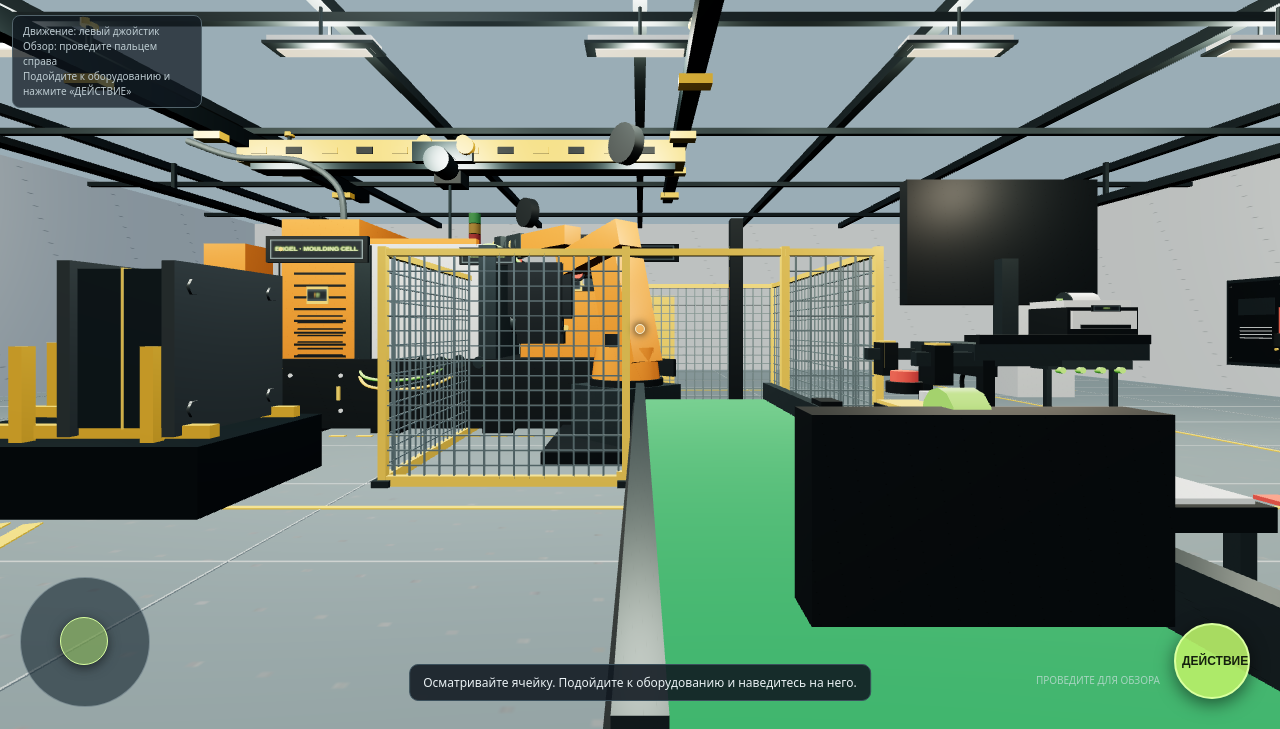
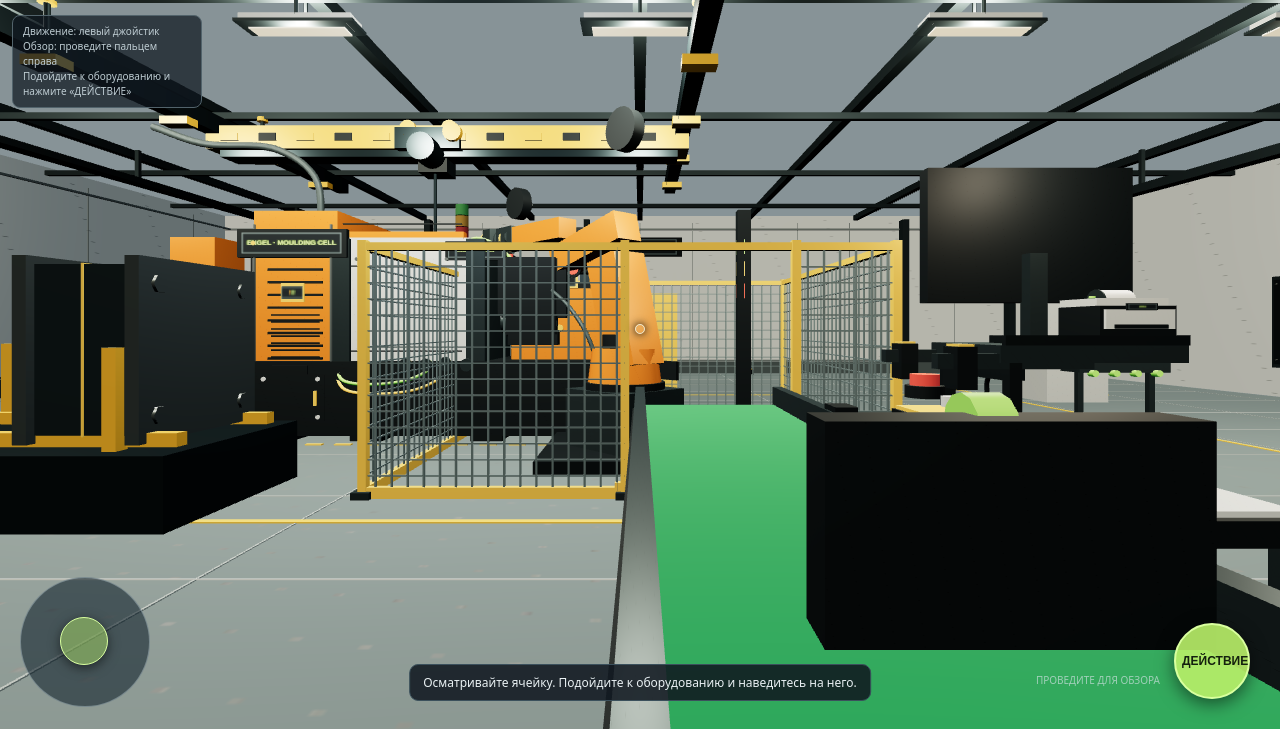
Before and after one commit to brodsk/magnat, a plain HTML site: page simulator/index.html in a window 1280 px wide. Shown: the part 71-800 px from the top of the page. Drawn offline with nearby package versions, Linux system fonts and the light colour scheme.

Commit message:
Upgrade industrial scene realism and lighting

```diff
--- a/simulator/index.html
+++ b/simulator/index.html
@@ -60,8 +60,8 @@ try {
 }
 
 const mount=document.querySelector('#scene');
-const scene=new THREE.Scene();scene.background=new THREE.Color(0x9aadb6);scene.fog=new THREE.Fog(0x9aadb6,18,58);
-const camera=new THREE.PerspectiveCamera(72,innerWidth/innerHeight,.1,100);camera.position.set(0,1.68,7);
+const scene=new THREE.Scene();scene.background=new THREE.Color(0x879397);scene.fog=new THREE.Fog(0x879397,28,72);
+const camera=new THREE.PerspectiveCamera(68,innerWidth/innerHeight,.1,100);camera.position.set(0,1.68,7);
 let renderer;
 try {
   renderer=new THREE.WebGLRenderer({antialias:true,powerPreference:'high-performance'});
@@ -70,9 +70,9 @@ try {
   panel.hidden=false;
   panel.textContent='WEBGL INITIALIZATION FAILED. '+error.message+'\\nTry enabling hardware acceleration / WebGL in the browser.';
   throw error;
-}renderer.setPixelRatio(Math.min(devicePixelRatio,1.5));renderer.setSize(innerWidth,innerHeight);renderer.shadowMap.enabled=true;renderer.shadowMap.type=THREE.PCFSoftShadowMap;renderer.shadowMap.autoUpdate=false;renderer.outputColorSpace=THREE.SRGBColorSpace;renderer.toneMapping=THREE.ACESFilmicToneMapping;renderer.toneMappingExposure=1.16;mount.appendChild(renderer.domElement);
-scene.add(new THREE.HemisphereLight(0xe8f4ff,0x35414a,2.0));
-const sun=new THREE.DirectionalLight(0xfff1d8,2.3);sun.position.set(-8,15,9);sun.castShadow=true;sun.shadow.mapSize.set(2048,2048);sun.shadow.bias=-0.00012;sun.shadow.normalBias=.025;sun.shadow.radius=3;sun.shadow.camera.left=-18;sun.shadow.camera.right=18;sun.shadow.camera.top=18;sun.shadow.camera.bottom=-18;scene.add(sun);
+}renderer.setPixelRatio(Math.min(devicePixelRatio,1.5));renderer.setSize(innerWidth,innerHeight);renderer.shadowMap.enabled=true;renderer.shadowMap.type=THREE.PCFSoftShadowMap;renderer.shadowMap.autoUpdate=false;renderer.outputColorSpace=THREE.SRGBColorSpace;renderer.toneMapping=THREE.ACESFilmicToneMapping;renderer.toneMappingExposure=1.04;mount.appendChild(renderer.domElement);
+scene.add(new THREE.HemisphereLight(0xe8f0ef,0x283238,1.45));
+const sun=new THREE.DirectionalLight(0xffedcf,2.65);sun.position.set(-8,15,9);sun.castShadow=true;sun.shadow.mapSize.set(2048,2048);sun.shadow.bias=-0.00012;sun.shadow.normalBias=.025;sun.shadow.radius=3;sun.shadow.camera.left=-18;sun.shadow.camera.right=18;sun.shadow.camera.top=18;sun.shadow.camera.bottom=-18;scene.add(sun);
 const floorCanvas=document.createElement('canvas');floorCanvas.width=floorCanvas.height=256;const floorCtx=floorCanvas.getContext('2d');floorCtx.fillStyle='#68777c';floorCtx.fillRect(0,0,256,256);let floorSeed=417;for(let i=0;i<5200;i++){floorSeed=(floorSeed*1664525+1013904223)>>>0;const x=floorSeed&255;floorSeed=(floorSeed*1664525+1013904223)>>>0;const y=floorSeed&255;const shade=90+(floorSeed%45);floorCtx.fillStyle='rgba('+shade+','+(shade+7)+','+(shade+10)+','+(0.08+(floorSeed%18)/100)+')';floorCtx.fillRect(x,y,1+(floorSeed%3),1+(floorSeed%2))}const floorTexture=new THREE.CanvasTexture(floorCanvas);floorTexture.wrapS=floorTexture.wrapT=THREE.RepeatWrapping;floorTexture.repeat.set(6,6);floorTexture.colorSpace=THREE.SRGBColorSpace;
 function makeIndustrialSurface(base,seed,brushed=false){const c=document.createElement('canvas');c.width=512;c.height=512;const x=c.getContext('2d');x.fillStyle=base;x.fillRect(0,0,512,512);let q=seed>>>0;for(let i=0;i<6800;i++){q=(q*1664525+1013904223)>>>0;const px=q&511;q=(q*1664525+1013904223)>>>0;const py=q&511;const a=.018+((q>>>8)%30)/1000;x.fillStyle='rgba(25,35,40,'+a+')';x.fillRect(px,py,1+(q%2),1)}if(brushed){for(let i=0;i<150;i++){q=(q*1664525+1013904223)>>>0;const y=q&511;const xx=(q>>>9)&511;x.strokeStyle='rgba(255,255,255,.10)';x.lineWidth=1;x.beginPath();x.moveTo(xx,y);x.lineTo(Math.min(511,xx+35+(q%100)),y);x.stroke()}}const t=new THREE.CanvasTexture(c);t.wrapS=t.wrapT=THREE.RepeatWrapping;t.colorSpace=THREE.SRGBColorSpace;t.anisotropy=Math.min(8,renderer.capabilities.getMaxAnisotropy());return t}
 const steelSurface=makeIndustrialSurface('#f3f5f5',103,true),paintSurface=makeIndustrialSurface('#fff8f0',219),darkSurface=makeIndustrialSurface('#f0f2f2',331),whiteSurface=makeIndustrialSurface('#ffffff',447),wallSurface=makeIndustrialSurface('#f8f9f8',559);
@@ -95,6 +95,24 @@ for(let z=-13;z<14;z+=2)box(scene,'floor joint',[-0,-.009,z],[30,.006,.012],floo
 // Striped keep-clear markings around the operator access side.
 for(let i=0;i<12;i++){const stripe=box(scene,'hazard floor stripe',[-8.1+i*.28,-.002,2.7],[.13,.012,1.0],floorYellow);stripe.rotation.y=.45;}
 box(scene,'back wall',[0,3,-15.8],[32,6,.3],mats.wall);box(scene,'left wall',[-16,3,0],[.3,6,32],mats.wall);box(scene,'right wall',[16,3,0],[.3,6,32],mats.wall);
+// Factory wall construction: insulated cladding panels, structural columns and a durable concrete kick plate.
+const wallSeamMat=new THREE.MeshStandardMaterial({color:0x849196,metalness:.42,roughness:.72});
+const wallBaseMat=new THREE.MeshStandardMaterial({color:0x59666b,metalness:.18,roughness:.88});
+box(scene,'back wall concrete plinth',[0,.22,-15.57],[31.6,.44,.18],wallBaseMat);
+for(let x=-14;x<=14;x+=2){
+ box(scene,'back wall cladding seam',[x,3,-15.625],[.018,5.45,.018],wallSeamMat);
+}
+for(const y of [.48,5.48])box(scene,'back wall horizontal cladding rail',[0,y,-15.62],[31.7,.055,.055],wallSeamMat);
+for(const x of [-14,-8,-2,4,10,14]){
+ box(scene,'back wall structural column',[x,2.9,-15.48],[.22,5.8,.42],mats.steel);
+ box(scene,'back column base plate',[x,.08,-15.35],[.48,.16,.52],mats.dark);
+ for(const dx of [-.15,.15])cyl(scene,'back column anchor bolt',[x+dx,.17,-15.18],.035,.035,.04,mats.yellow,'y',10);
+}
+for(const z of [-14,-10,-6,-2,2,6,10,14]){
+ box(scene,'left wall cladding seam',[-15.82,3,z],[.018,5.45,.018],wallSeamMat);
+}
+box(scene,'left wall concrete plinth',[-15.62,.22,0],[.18,.44,31.6],wallBaseMat);
+for(const y of [.48,5.48])box(scene,'left wall horizontal cladding rail',[-15.62,y,0],[.055,.055,31.7],wallSeamMat);
 for(let x=-12;x<=12;x+=4){box(scene,'roof beam',[x,5.8,0],[.18,.18,30],mats.steel);const light=new THREE.PointLight(0xfff4d9,28,12);light.position.set(x,5.2,0);scene.add(light);box(scene,'LED fixture',[x,5.3,0],[1.3,.08,.3],mats.white);box(scene,'LED diffuser',[x,5.245,0],[1.18,.025,.24],new THREE.MeshStandardMaterial({color:0xfff5d9,emissive:0xffe7b2,emissiveIntensity:.45}))}
 // Roof purlins and utility cable trays.
 for(let z=-12;z<=12;z+=4){box(scene,'roof purlin',[0,5.62,z],[30,.12,.12],mats.steel)}
@@ -132,7 +150,7 @@ cageWallZ(1.1,-2.75,-.15);cageWallZ(1.1,1.55,2.55);
 for(const x of [-.15,1.55]){box(scene,'ABB conveyor opening safety post',[x,1.28,1.1],[.085,2.56,.085],mats.yellow);box(scene,'ABB opening post floor anchor',[x,.035,1.1],[.18,.07,.18],mats.steel)}
 box(scene,'ABB cage top front beam',[.7,2.5,1.1],[1.9,.075,.075],mats.yellow);
 box(scene,'ABB cage lower front beam',[.7,.12,1.1],[1.9,.075,.075],mats.yellow);
-// ENGEL injection molding machine: simplified but recognisable machine architecture.
+// ENGEL injection molding machine: industrial enclosure finish, service panels and realistic machine architecture.
 const engel=new THREE.Group();engel.position.set(-3,0,-3);scene.add(engel);
 box(engel,'ENGEL base',[0,.65,0],[5.8,1.1,2.5],mats.dark,true);
 box(engel,'ENGEL rear cabinet',[-2.15,2.0,-.05],[1.25,2.9,2.35],mats.orange);
@@ -374,6 +392,17 @@ box(engel,'HMI keypad housing',[1.45,1.56,1.32],[.72,.22,.24],mats.dark,true);
 for(let row=0;row<2;row++)for(let col=0;col<5;col++)box(engel,'HMI keypad button',[1.18+col*.135,1.61-row*.085,1.185],[.075,.045,.025],(row===0&&col===0)?mats.green:mats.steel);
 
  // Additional machine finish: service doors, recessed handles, feet, fasteners and warning labels.
+ // Recessed panel divisions and edge trims break up large toy-like flat surfaces.
+ const panelEdgeMat=new THREE.MeshStandardMaterial({color:0x8e9a9d,metalness:.68,roughness:.32});
+ for(const x of [-2.72,-1.58]){
+  box(engel,'rear cabinet panel edge',[x,2.02,1.205],[.025,2.42,.025],panelEdgeMat);
+ }
+ for(const y of [.62,1.35,2.62,3.25])box(engel,'clamping enclosure horizontal panel seam',[-.55,y,1.135],[1.78,.018,.018],mats.dark);
+ for(const x of [-1.22,.12])for(const y of [.82,2.72])cyl(engel,'clamping enclosure panel fastener',[x,y,1.16],.028,.028,.025,panelEdgeMat,'z',10);
+ // Safety decals and service identification plates are fixed to the machine skin.
+ box(engel,'high voltage warning plate',[2.72,2.12,.72],[.34,.25,.025],mats.yellow);
+ box(engel,'hot barrel warning plate',[1.42,2.18,.72],[.34,.25,.025],mats.yellow);
+ box(engel,'service access identification plate',[-2.15,1.08,1.27],[.52,.13,.025],mats.dark);
  box(engel,'lower service access door',[-2.15,.66,1.205],[.98,.68,.055],mats.dark);
  box(engel,'service door inset',[-2.15,.66,1.239],[.82,.51,.012],mats.steel);
  box(engel,'service door handle',[-1.78,.66,1.27],[.045,.22,.045],mats.yellow);
@@ -386,7 +415,7 @@ for(let row=0;row<2;row++)for(let col=0;col<5;col++)box(engel,'HMI keypad button
  for(let i=0;i<4;i++){cyl(engel,'mould cooling connector',[-.45+i*.3,1.15,1.22],.075,.075,.09,i%2?mats.green:mats.yellow,'z',14);cyl(engel,'cooling connector collar',[-.45+i*.3,1.15,1.28],.095,.095,.035,mats.steel,'z',14)}
  // Flexible hydraulic and cooling hoses, routed along the machine frame.
 tube(engel,'hydraulic hose',[[1.0,1.15,.98],[1.35,.85,1.0],[2.0,.9,.95],[2.55,1.2,.72]],.035,mats.dark);tube(engel,'cooling hose',[[.1,2.85,1.0],[.55,3.05,1.05],[1.0,2.8,1.05],[1.2,2.45,1.05]],.025,mats.green);
-// ABB six-axis robot, with articulated links and visible gripper.
+// ABB six-axis robot, with articulated links, cast joint housings, cable dress pack and visible gripper.
 const robot=new THREE.Group();robot.position.set(-.2,0,-.8);robot.rotation.y=2.35;scene.add(robot);
 box(robot,'robot pedestal',[0,.45,0],[1.1,.9,1.1],mats.steel,true);
 const base=new THREE.Group();base.position.y=.9;robot.add(base);
@@ -440,6 +469,12 @@ for(let a=0;a<8;a++){const ang=a*Math.PI/4;const bolt=cyl(robot,'base anchor bol
 cyl(base,'axis 1 upper cover',[0,.62,0],.31,.31,.18,mats.dark,'y',20);cyl(shoulder,'axis 2 joint cap',[0,1.7,0],.28,.28,.18,mats.dark,'z',20);cyl(elbow,'axis 3 joint cap',[1.25,.55,0],.25,.25,.16,mats.dark,'z',20);
 tube(robot,'robot dress pack',[[.25,1.25,.28],[.5,2.0,.32],[1.0,2.5,.32],[1.7,2.45,.28],[2.0,1.9,.25]],.045,mats.dark);
 for(let i=0;i<3;i++){cyl(wrist,'wrist joint ring',[.12+i*.17,0,0],.19,.19,.045,i===1?mats.yellow:mats.steel,'x',16)}
+// Robot axis covers, bolted access caps and hose retainers add believable mechanical transitions.
+for(const [g,p,r] of [[base,[0,.62,.34],.12],[shoulder,[0,1.7,.2],.10],[elbow,[1.25,.55,.18],.09]]){
+ cyl(g,'ABB axis service cover',p,r,r,.035,mats.dark,'z',20);
+ for(let i=0;i<6;i++){const a=i*Math.PI/3;cyl(g,'ABB service cover bolt',[p[0]+Math.cos(a)*r*.72,p[1]+Math.sin(a)*r*.72,p[2]+.025],.018,.018,.025,panelEdgeMat,'z',8)}
+}
+tube(robot,'robot dress pack upper return',[[.15,1.1,-.28],[.4,1.65,-.34],[.95,2.1,-.32],[1.55,2.3,-.28],[2.05,1.85,-.22]],.028,mats.steel);
 
 const robotPartMat=new THREE.MeshStandardMaterial({color:0x6f9fa8,metalness:.12,roughness:.34});
 
```
